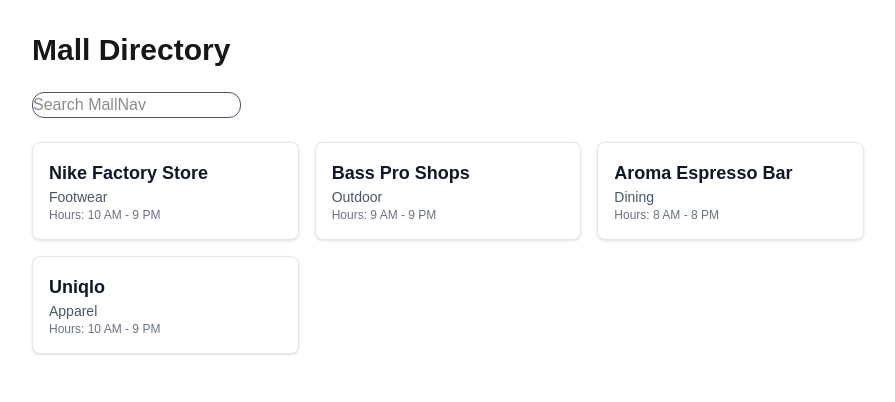
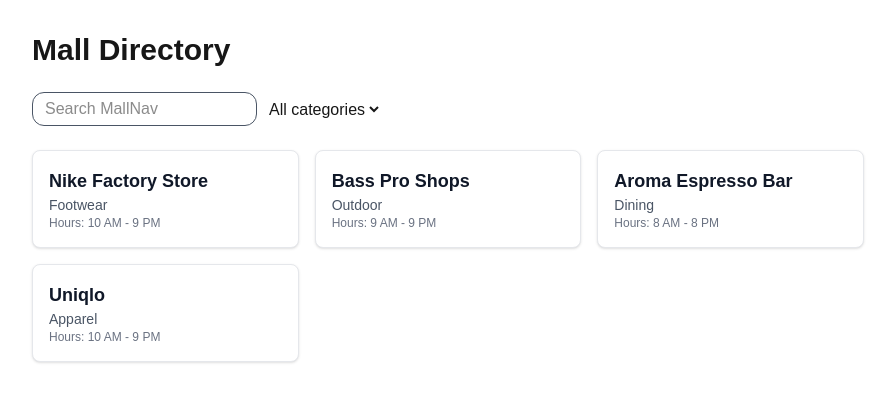
Before and after one commit to shah-krish/MallNav, a Next.js app in the folder frontend/mall_nav/: page /directory in a window 1280 px wide. Shown: the top 402 px of the page, without its empty margins (192-1087 px from the left). Built offline with nearby package versions, Linux system fonts and the light colour scheme.

Commit message:
feat(directory): wire up category search filtering with React state

```diff
--- a/frontend/mall_nav/app/directory/page.tsx
+++ b/frontend/mall_nav/app/directory/page.tsx
@@ -26,9 +26,10 @@
 }
 
 export default function Page() {
-    const [search, setSearch] = useState("")
+    const [searchName, setSearchName] = useState("")
+    const [searchCategory, setSearchCategory] = useState("all")
     const filteredStores = INITIAL_STORES.filter((store)=>
-        store.name.toLowerCase().includes(search.toLowerCase())
+        store.name.toLowerCase().includes(searchName.toLowerCase()) && (searchCategory === "all" || store.category === searchCategory)
     )
   return (
     <div>
@@ -37,13 +38,19 @@
                 <h1 className='text-3xl font-bold'>Mall Directory</h1>
             </header>
             <section className='flex gap-2 items-stretch'>
-                <input className='border border-gray-600 rounded-xl'
+                <input className='border border-gray-600 rounded-xl pl-3 p-1'
                                 placeholder='Search MallNav'
                                 type="text"
-                                value = {search}
+                                value = {searchName}
                                 // when input value changes, event e is triggered which sets the search value
-                                onChange = {(e) => setSearch(e.target.value)}></input>
-                {/* <button type="submit" className='bg-blue-600 text-white font-medium px-4 rounded-xl transition duration-120 active:scale-95'>submit</button> */}
+                                onChange = {(e) => setSearchName(e.target.value)}></input>
+                <select id = "category" value = {searchCategory} onChange={(e) => setSearchCategory(e.target.value)}>
+                            <option value="all">All categories</option>
+                            <option value="Footwear">Footwear</option>
+                            <option value="Dining">Dining</option>
+                            <option value="Apparel">Apparel</option>
+                            <option value ="Outdoor">Outdoor</option>
+                </select>
             </section>
             {/* grid-cols-1 is mobile default, md is for medium screens, lg is for large screens */}
             <section className='grid grid-cols-1 md:grid-cols-2 lg:grid-cols-3 gap-4'>
```
